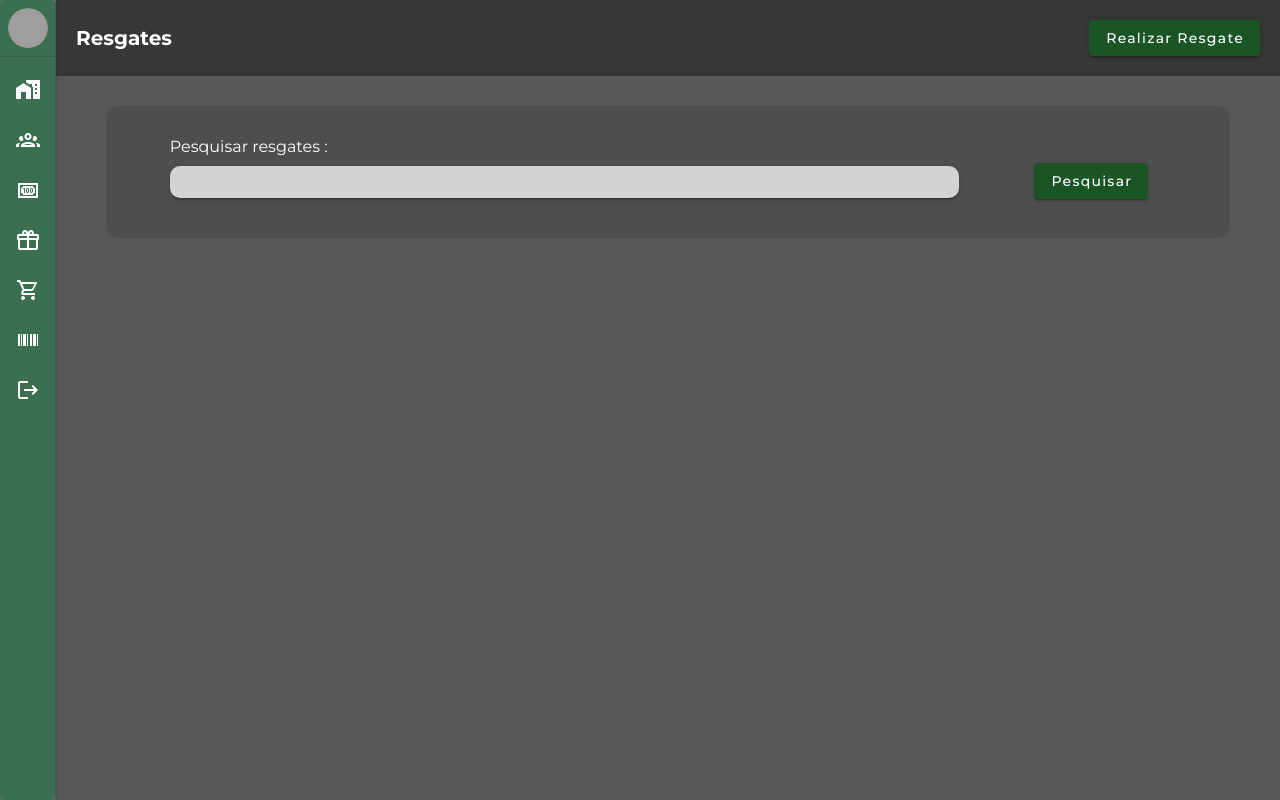
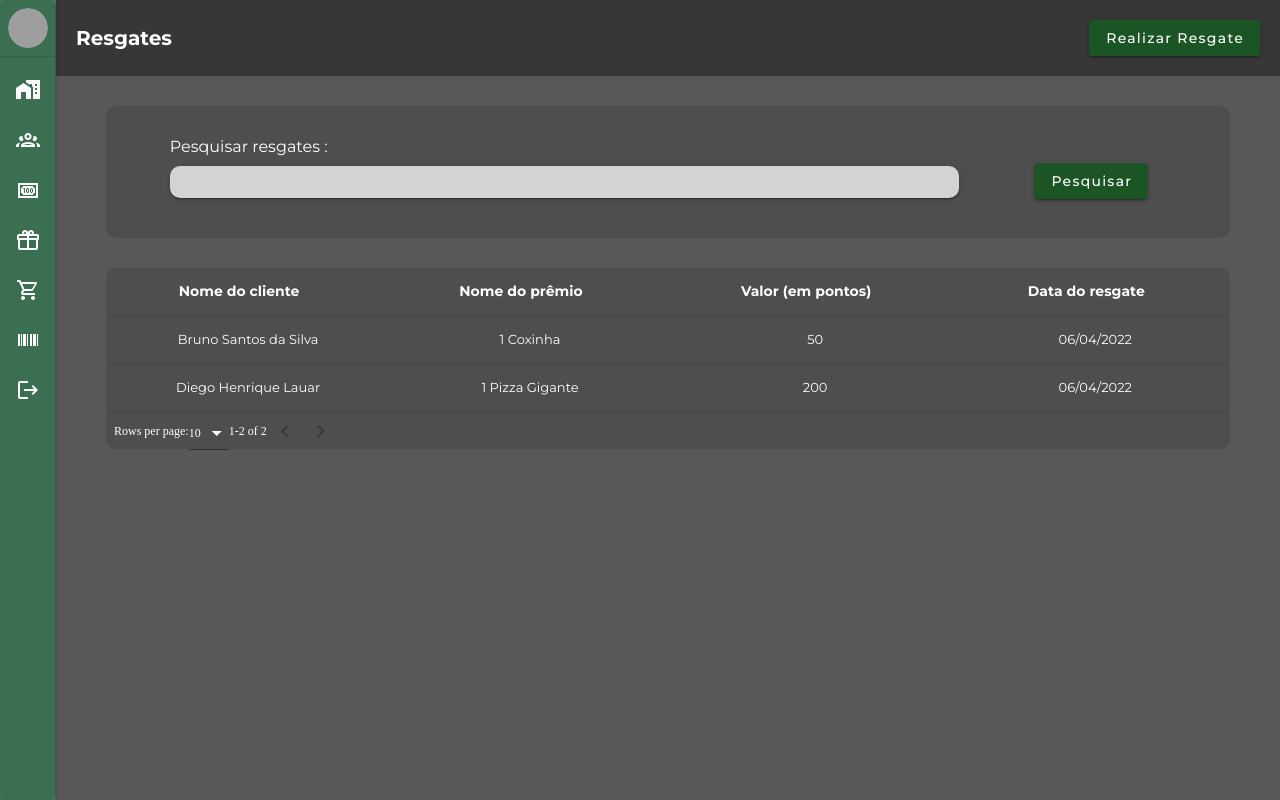
Before and after one commit to bssilva/tcc-front, a Vue app: page /resgates in a window 1280 px wide. Built offline with nearby package versions, Linux system fonts and the light colour scheme; grey boxes are pictures that could not be loaded.

Commit message:
Replicando componente de tabela no componente de redemption

```diff
--- a/src/template/views/prizes/Prizes.vue
+++ b/src/template/views/prizes/Prizes.vue
@@ -1,7 +1,7 @@
 <template>
   <div id="prize">
     <Header :title="'Prêmios'" :nameButton="'Inserir prêmios'" />
-    <Find :label="'Pesquisar prêmios :'" />
+    <Find :label="'Pesquisar prêmio :'" />
     <Table
       :headers="PrizesModelTable.headers"
       :items="PrizesModelTable.items"
--- a/src/template/views/redemptions/Redemptions.js
+++ b/src/template/views/redemptions/Redemptions.js
@@ -1,3 +1,8 @@
+import { RedemptionsModelTable } from "./_models/RedemptionsModelTable";
+
 export default {
   name: "Redemptions",
+  data: () => ({
+    RedemptionsModelTable,
+  }),
 };
--- a/src/template/views/redemptions/Redemptions.vue
+++ b/src/template/views/redemptions/Redemptions.vue
@@ -2,6 +2,10 @@
   <div id="redemption">
     <Header :title="'Resgates'" :nameButton="'Realizar resgate'" />
     <Find :label="'Pesquisar resgates :'" />
+    <Table
+      :headers="RedemptionsModelTable.headers"
+      :items="RedemptionsModelTable.items"
+    />
   </div>
 </template>
 
--- /dev/null
+++ b/src/template/views/redemptions/_models/RedemptionsModelTable.js
@@ -0,0 +1,22 @@
+export const RedemptionsModelTable = {
+  headers: [
+    { text: "Nome do cliente", value: "name" },
+    { text: "Nome do prêmio", value: "prizeName" },
+    { text: "Valor (em pontos)", value: "value" },
+    { text: "Data do resgate", value: "redemptionDate" },
+  ],
+  items: [
+    {
+      name: "Bruno Santos da Silva",
+      prizeName: "1 Coxinha",
+      value: 50.0,
+      redemptionDate: "06/04/2022",
+    },
+    {
+      name: "Diego Henrique Lauar",
+      prizeName: "1 Pizza Gigante",
+      value: 200.0,
+      redemptionDate: "06/04/2022",
+    },
+  ],
+};
```
